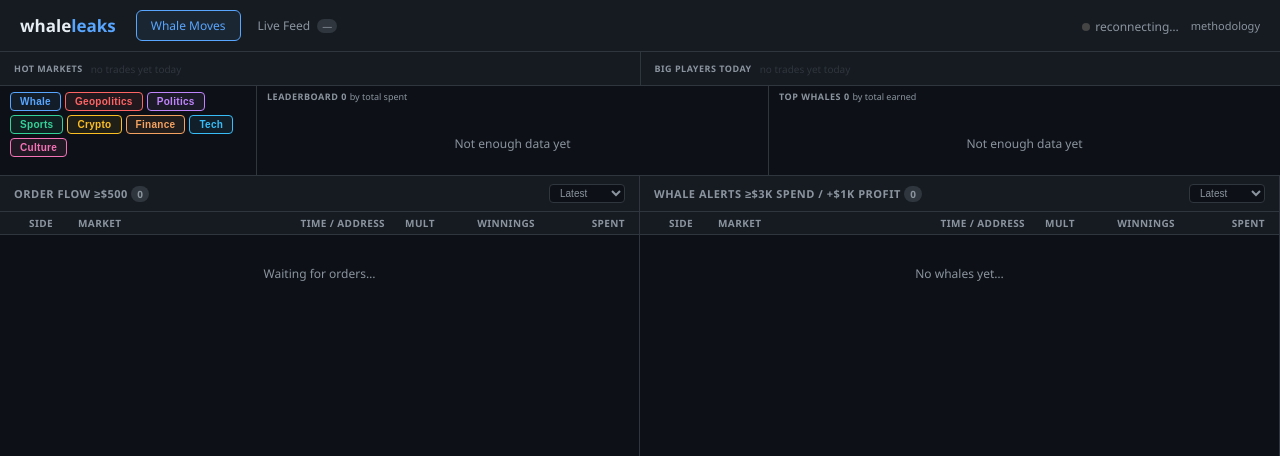
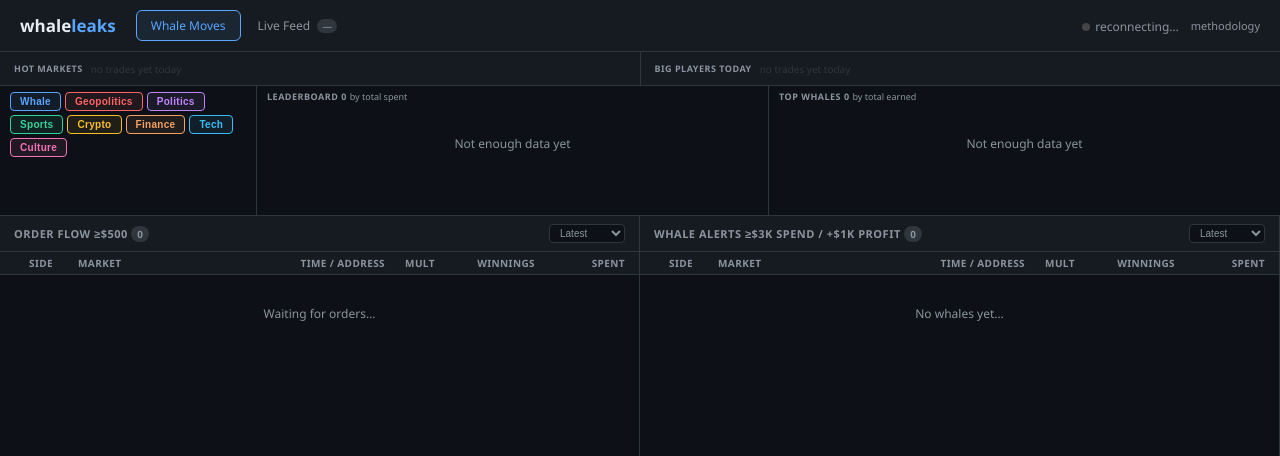
Before and after one commit to hardwarestorecat/whaleleaks, a FastAPI app: page / in a window 1280 px wide. Shown: the top 456 px of the page. Run offline with FastAPI, Linux system fonts and the light colour scheme; data that the repository does not hold is empty; parts of the project's set-up code (start-up, migrations or seed data) failed here and were passed over.

Commit message:
Increase top bar height to 130px to show more leaderboard rows
Co-Authored-By: Claude Opus 4.6 (1M context) <noreply@anthropic.com>

```diff
--- a/templates/index.html
+++ b/templates/index.html
@@ -199,7 +199,7 @@
 
   /* Live feed filter bar */
   /* Top bar: tags 20%, leaderboard 40%, whales 40% */
-  .top-bar { display: flex; border-bottom: 1px solid var(--border); background: var(--bg); flex-shrink: 0; height: 90px; }
+  .top-bar { display: flex; border-bottom: 1px solid var(--border); background: var(--bg); flex-shrink: 0; height: 130px; }
   .top-bar-tags { flex: 0 0 20%; padding: 6px 10px; overflow: hidden; }
   .top-bar-section { flex: 0 0 40%; border-left: 1px solid var(--border); display: flex; flex-direction: column; min-height: 0; overflow: hidden; }
   .top-bar-label { padding: 4px 10px 2px; font-size: 9px; color: var(--muted); text-transform: uppercase; letter-spacing: .5px; font-weight: 700; flex-shrink: 0; }
```
